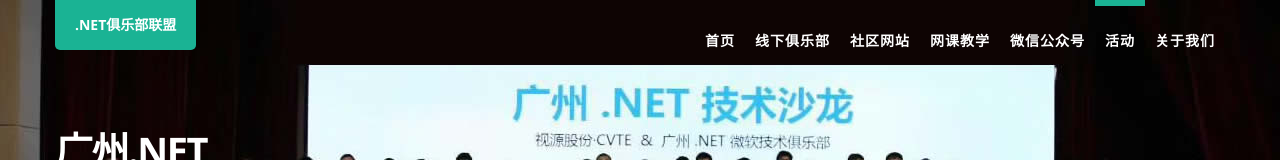
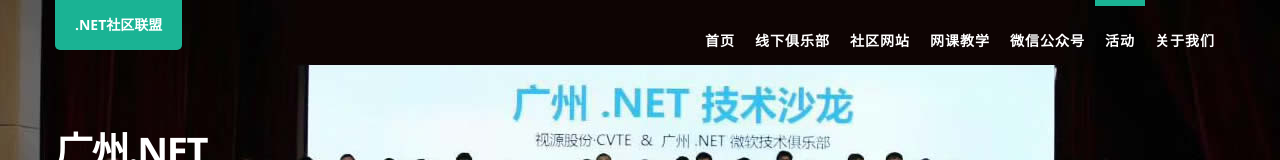
Before and after one commit to weiminye/ChinaDotNetClubPortal, a plain HTML site: page V1/index.html in a window 1280 px wide. Shown: the top 160 px of the page. Drawn offline with nearby package versions, Linux system fonts and the light colour scheme.

Commit message:
改名为“.NET社区联盟”

```diff
--- a/V1/index.html
+++ b/V1/index.html
@@ -10,7 +10,7 @@
     <!--<link rel="icon" href="img/favicon.ico">-->
 
     <title>
-        .NET俱乐部联盟
+        .NET社区联盟
     </title>
 
     <!-- Bootstrap core CSS -->
@@ -41,7 +41,7 @@
                         <span class="icon-bar"></span>
                         <span class="icon-bar"></span>
                     </button>
-                    <a class="navbar-brand" href="#">.NET俱乐部联盟</a>
+                    <a class="navbar-brand" href="#">.NET社区联盟</a>
                 </div>
                 <div id="navbar" class="navbar-collapse collapse">
                     <ul class="nav navbar-nav navbar-right">
```
